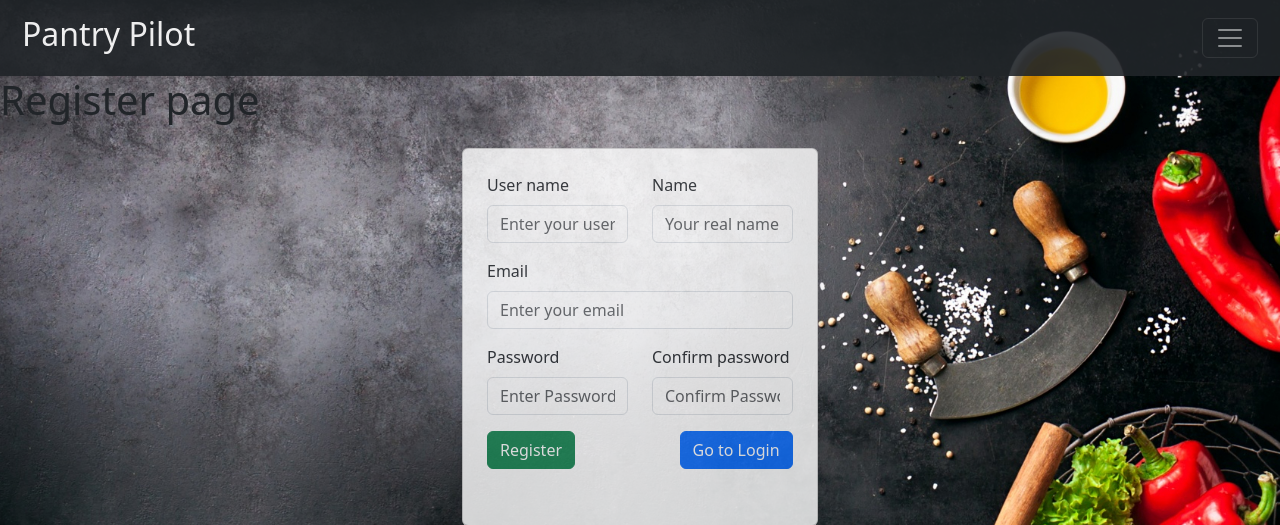
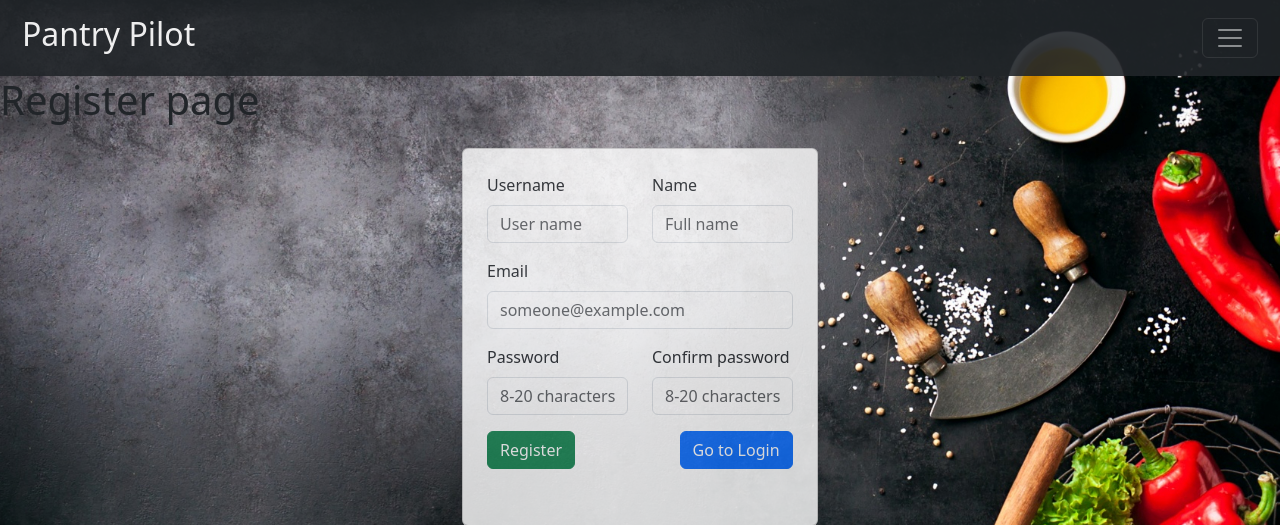
Before and after one commit to Bnguyen77/PantryPilotG12, a Flask app: page /register in a window 1280 px wide. Shown: the top 525 px of the page. Run offline with Flask 3, Linux system fonts and the light colour scheme; some libraries are stand-ins or nearby versions.

Commit message:
Made the login form a bit nicer

```diff
--- a/app/templates/login.html
+++ b/app/templates/login.html
@@ -42,7 +42,7 @@
 
                             <div class="col-md-5">
                                 <a href="{{  url_for('views.register') }}" class="btn btn-primary btn-block mb-3">
-                                    Go to Register
+                                    Create Account
                                 </a>
                             </div>
                         </div>
--- a/app/views/forms.py
+++ b/app/views/forms.py
@@ -10,12 +10,12 @@ class LoginForm(FlaskForm):
 
 
 class RegisterForm(FlaskForm):
-    user_name = StringField("User name", validators=[DataRequired()], render_kw={"placeholder": "Enter your username"})
-    name = StringField("Name", validators=[DataRequired()],render_kw={"placeholder": "Your real name"})
-    email = EmailField("Email", validators=[DataRequired(), Email()],render_kw={"placeholder": "Enter your email"})
+    user_name = StringField("Username", validators=[DataRequired()], render_kw={"placeholder": "User name"})
+    name = StringField("Name", validators=[DataRequired()],render_kw={"placeholder": "Full name"})
+    email = EmailField("Email", validators=[DataRequired(), Email()],render_kw={"placeholder": "someone@example.com"})
     password = PasswordField("Password", validators=[
         DataRequired() ,
         EqualTo("repassword", message="Passwords must match"),
         Length (8, 20)
-        ],render_kw={"placeholder": "Enter Password"})
-    repassword = PasswordField("Confirm password", validators=[DataRequired()],render_kw={"placeholder": "Confirm Password"})
+        ],render_kw={"placeholder": "8-20 characters"})
+    repassword = PasswordField("Confirm password", validators=[DataRequired()],render_kw={"placeholder": "8-20 characters"})
```
